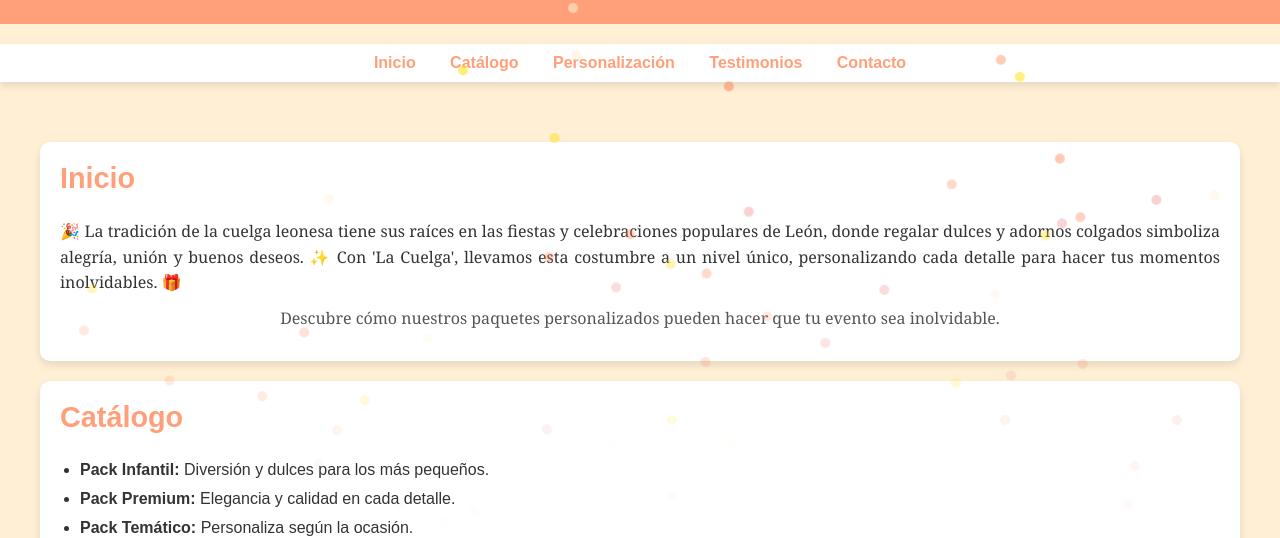
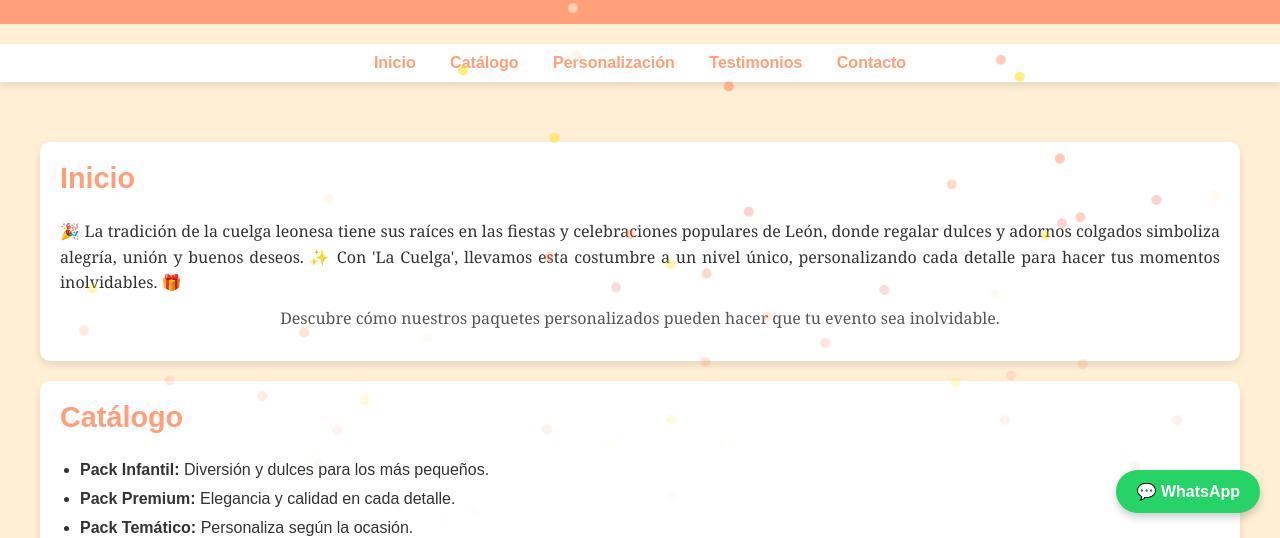
Before and after one commit to newbitconnect/lacuelga, a plain HTML site: page index.html in a window 1280 px wide. Shown: the part 267-805 px from the top of the page. Drawn offline with Linux system fonts and the light colour scheme.

Commit message:
Update index.html

```diff
--- a/index.html
+++ b/index.html
@@ -85,6 +85,32 @@
     text-align: center; /* Texto centrado */
     color: #555; /* Color más claro para contraste */
     margin-top: 15px; /* Espaciado superior */
+}
+/* Botón de WhatsApp Flotante */
+.chat-button {
+    position: fixed;
+    bottom: 20px;
+    right: 20px;
+    background-color: #25D366; /* Color verde de WhatsApp */
+    color: #fff;
+    padding: 12px 20px;
+    border-radius: 50px;
+    box-shadow: 0 4px 8px rgba(0, 0, 0, 0.2);
+    font-size: 1rem;
+    font-weight: bold;
+    cursor: pointer;
+    text-decoration: none;
+    transition: transform 0.3s ease, background-color 0.3s ease;
+    z-index: 1000;
+}
+
+.chat-button:hover {
+    background-color: #1DA851;
+    transform: scale(1.1);
+}
+
+.chat-button:active {
+    transform: scale(0.95);
 }
 
     </style>
@@ -662,6 +688,10 @@
         color: #ff7f50;
     }
 </style>
+<!-- Botón de WhatsApp -->
+<a href="https://wa.me/34600123456" target="_blank" class="chat-button" aria-label="Contactar por WhatsApp">
+    💬 WhatsApp
+</a>
 
 </body>
 </html>
```
